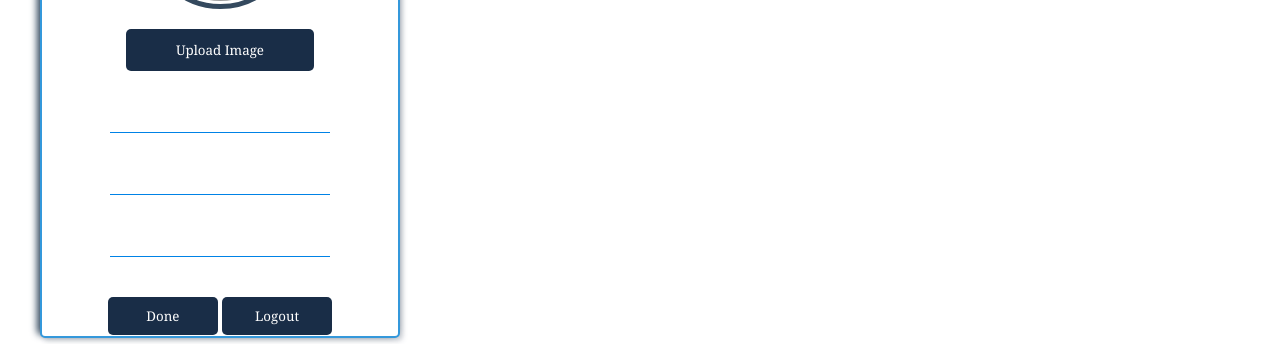
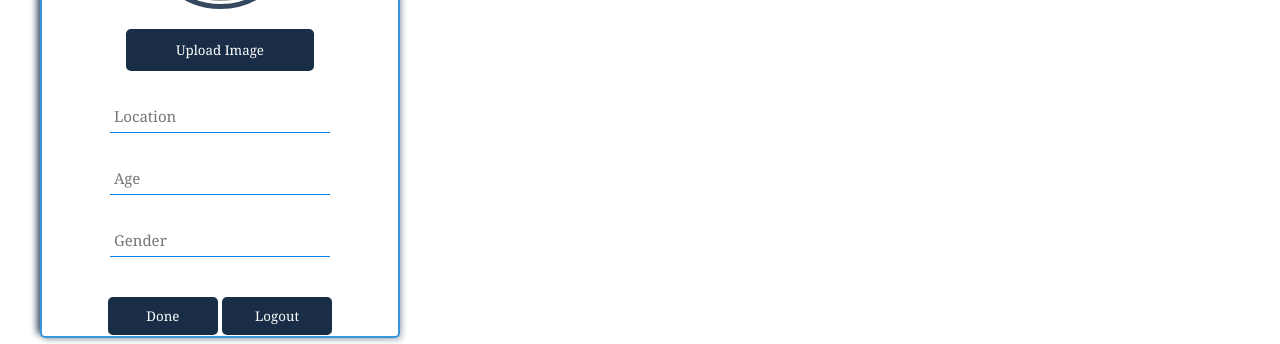
Before and after one commit to melinazik/siren, a PHP site: page /html/profile.php in a window 1280 px wide. Shown: the part 1404-1748 px from the top of the page. Run offline with PHP 8.4, Linux system fonts and the light colour scheme; the visitor is signed in with stand-in values (Sample User, id 1); data that the repository does not hold is empty; grey boxes are pictures that could not be loaded.

Commit message:
profile info - text box fix

```diff
--- a/html/profile.php
+++ b/html/profile.php
@@ -84,9 +84,9 @@
 
           <div class="prof-section">
               <form class="prof-form" action="server.php" method="post">
-              <input type="text" name="location" placeholder="<?php echo $url_arr[3];?>">
-              <input type="text" name="age" placeholder="<?php echo $url_arr[1];?>">
-              <input type="text" name="gender" placeholder="<?php echo $url_arr[2];?>">
+              <input type="text" name="location" placeholder="<?php if (isset($url_arr[3])) { echo $url_arr[3];} else {echo "Location";}?>">
+              <input type="text" name="age" placeholder="<?php if (isset($url_arr[1])) { echo $url_arr[1];} else {echo "Age";}?>">
+              <input type="text" name="gender" placeholder="<?php if (isset($url_arr[2])) { echo $url_arr[2];} else {echo "Gender";}?>">
               <button type="submit" name="done" id="done">Done</button>
               <button type="submit" name="logout" id="logout">Logout</button>     <!-- LOGOUT BUTTON -->
             </form>
```
